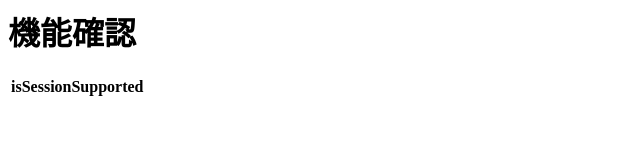
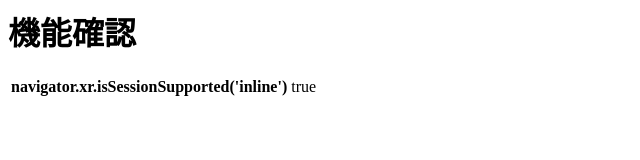
Before and after one commit to YuH0shin0/yuh0shin0.github.io, a plain HTML site: page index.html in a window 1280 px wide. Shown: the whole page, without its empty margins (0-640 px from the left). Drawn offline with Linux system fonts and the light colour scheme.

Commit message:
Update index.html

```diff
--- a/index.html
+++ b/index.html
@@ -7,15 +7,15 @@
     <table>
       <tbody>
         <tr>
-          <th>isSessionSupported</th>
+          <th>navigator.xr.isSessionSupported('inline')</th>
           <td class="isSessionSupported"></td>
         </tr>
       </tbody>
     </table>
   </body>
   <script type="text/javascript">
-    navigator.xr.isSessionSupported().then((res) => {
-      document.getElementsByClassName('isSessionSupported')[0].textContent = `${res}`
+    navigator.xr.isSessionSupported('inline').then((res) => {
+      document.getElementsByClassName('isSessionSupported')[0].textContent = `${res}`;
     })
   </script>
 </html>
```
